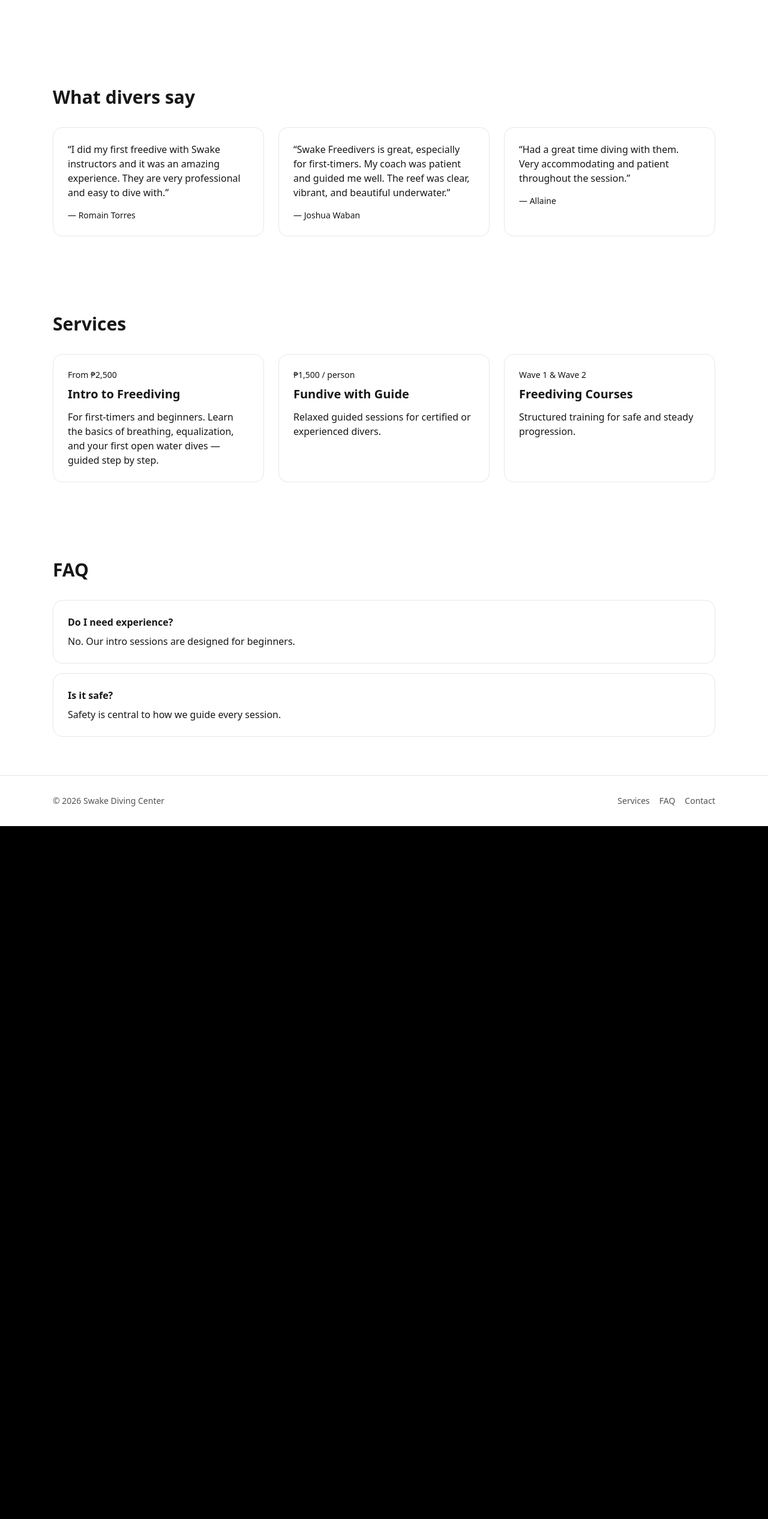
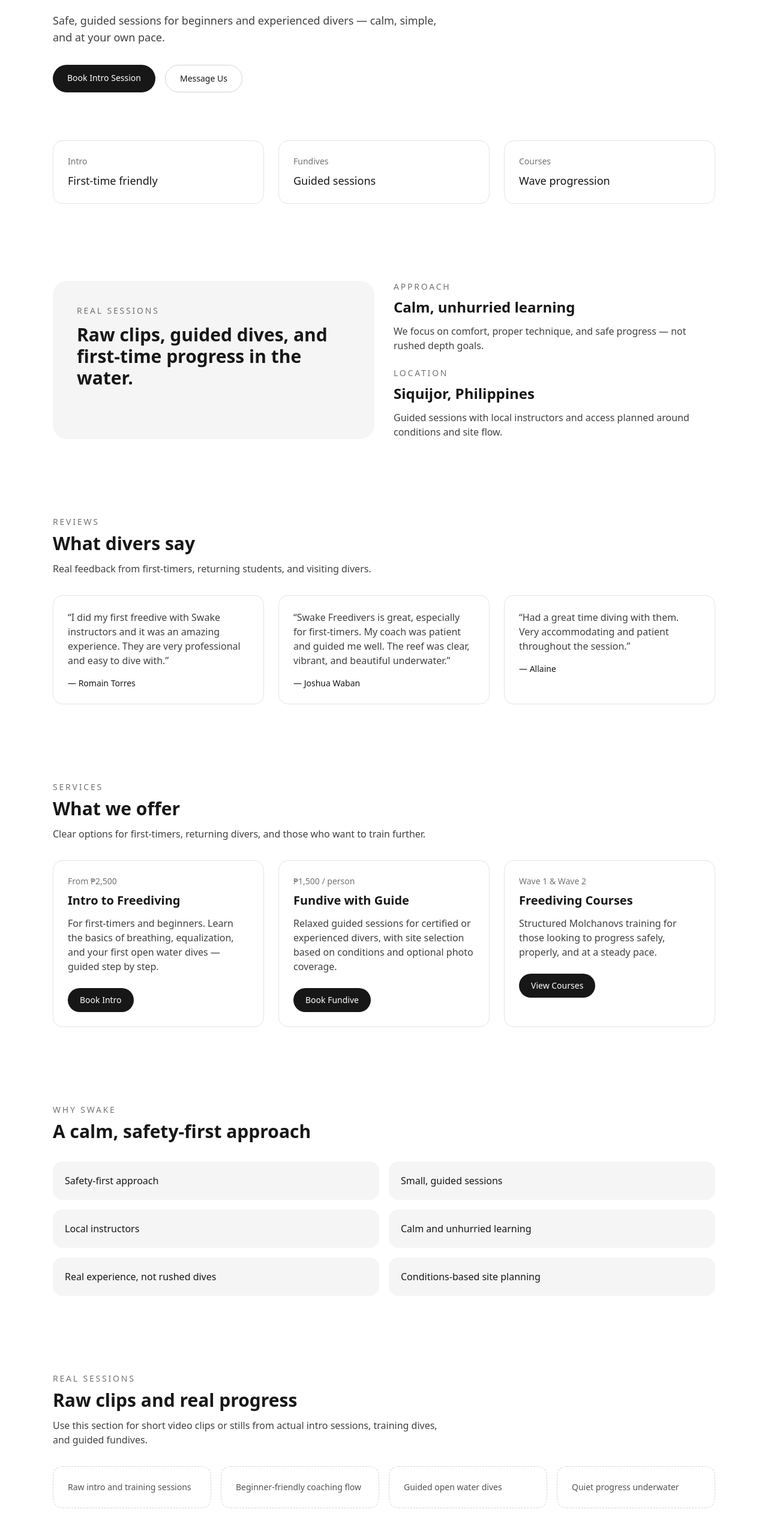
Before and after one commit to cbmserino-cyber/swake-diving-center, a Next.js app: page / in a window 1280 px wide. Shown: the part 265-2797 px from the top of the page at 60% size. Before the commit the page ends 1642 px from the top, so only its background shows below. Built offline with nearby package versions, Linux system fonts and the light colour scheme.

Commit message:
Update swake-website.tsx with swake color schemes

```diff
--- a/components/swake-website.tsx
+++ b/components/swake-website.tsx
@@ -29,14 +29,14 @@ export function SwakeWebsite() {
       title: "Fundive with Guide",
       price: "₱1,500 / person",
       description:
-        "Relaxed guided sessions for certified or experienced divers.",
+        "Relaxed guided sessions for certified or experienced divers, with site selection based on conditions and optional photo coverage.",
       cta: "Book Fundive",
     },
     {
       title: "Freediving Courses",
       price: "Wave 1 & Wave 2",
       description:
-        "Structured training for safe and steady progression.",
+        "Structured Molchanovs training for those looking to progress safely, properly, and at a steady pace.",
       cta: "View Courses",
     },
   ];
@@ -44,25 +44,33 @@ export function SwakeWebsite() {
   const faqs = [
     {
       q: "Do I need experience?",
-      a: "No. Our intro sessions are designed for beginners.",
+      a: "No. Our intro sessions are designed for first-timers and beginners.",
     },
     {
       q: "Is it safe?",
-      a: "Safety is central to how we guide every session.",
+      a: "Safety is central to how we teach and guide every session.",
     },
+    {
+      q: "What should I bring?",
+      a: "Swimwear, towel, water, and a relaxed mindset. We will guide you through the rest.",
+    },
+  ];
+
+  const gallery = [
+    "Raw intro and training sessions",
+    "Beginner-friendly coaching flow",
+    "Guided open water dives",
+    "Quiet progress underwater",
   ];
 
   return (
     <div className="min-h-screen bg-white text-neutral-900">
-
-      {/* HEADER */}
       <header className="border-b border-neutral-200">
-        <div className="mx-auto flex max-w-6xl items-center justify-between px-6 py-5">
+        <div className="mx-auto max-w-6xl px-6 py-5 flex items-center justify-between">
           <div>
             <p className="text-xl font-semibold">Swake Diving Center</p>
             <p className="text-sm text-neutral-600">Siquijor</p>
           </div>
-
           <nav className="hidden md:flex gap-6 text-sm">
             <a href="#services">Services</a>
             <a href="#why-swake">Why Swake</a>
@@ -72,25 +80,99 @@ export function SwakeWebsite() {
         </div>
       </header>
 
-      {/* HERO */}
       <section className="mx-auto max-w-6xl px-6 py-20">
-        <h1 className="text-5xl font-semibold">
+        <p className="mb-3 text-sm uppercase tracking-[0.2em] text-neutral-500">
+          Safe • Guided • Local
+        </p>
+        <h1 className="max-w-3xl text-5xl font-semibold leading-tight">
           Learn freediving in Siquijor.
         </h1>
-        <p className="mt-6 text-neutral-700">
-          Safe, guided sessions — calm and simple.
+        <p className="mt-6 max-w-2xl text-lg text-neutral-700">
+          Safe, guided sessions for beginners and experienced divers — calm,
+          simple, and at your own pace.
         </p>
+        <div className="mt-8 flex flex-wrap gap-4">
+          <a
+            href="#contact"
+            className="rounded-full bg-neutral-900 px-6 py-3 text-sm font-medium text-white"
+          >
+            Book Intro Session
+          </a>
+          <a
+            href="https://wa.me/639066293634"
+            className="rounded-full border border-neutral-300 px-6 py-3 text-sm font-medium"
+          >
+            Message Us
+          </a>
+        </div>
       </section>
 
-      {/* REVIEWS */}
+      <section className="mx-auto grid max-w-6xl gap-6 px-6 pb-16 md:grid-cols-3">
+        <div className="rounded-2xl border border-neutral-200 p-6">
+          <p className="text-sm text-neutral-500">Intro</p>
+          <p className="mt-2 text-lg font-medium">First-time friendly</p>
+        </div>
+        <div className="rounded-2xl border border-neutral-200 p-6">
+          <p className="text-sm text-neutral-500">Fundives</p>
+          <p className="mt-2 text-lg font-medium">Guided sessions</p>
+        </div>
+        <div className="rounded-2xl border border-neutral-200 p-6">
+          <p className="text-sm text-neutral-500">Courses</p>
+          <p className="mt-2 text-lg font-medium">Wave progression</p>
+        </div>
+      </section>
+
+      <section className="mx-auto grid max-w-6xl gap-8 px-6 py-16 md:grid-cols-2">
+        <div className="rounded-3xl bg-neutral-100 p-10">
+          <p className="text-sm uppercase tracking-[0.2em] text-neutral-500">
+            Real sessions
+          </p>
+          <h2 className="mt-3 text-3xl font-semibold">
+            Raw clips, guided dives, and first-time progress in the water.
+          </h2>
+        </div>
+        <div className="grid gap-6">
+          <div>
+            <p className="text-sm uppercase tracking-[0.2em] text-neutral-500">
+              Approach
+            </p>
+            <h3 className="mt-2 text-2xl font-semibold">
+              Calm, unhurried learning
+            </h3>
+            <p className="mt-3 text-neutral-700">
+              We focus on comfort, proper technique, and safe progress — not
+              rushed depth goals.
+            </p>
+          </div>
+          <div>
+            <p className="text-sm uppercase tracking-[0.2em] text-neutral-500">
+              Location
+            </p>
+            <h3 className="mt-2 text-2xl font-semibold">
+              Siquijor, Philippines
+            </h3>
+            <p className="mt-3 text-neutral-700">
+              Guided sessions with local instructors and access planned around
+              conditions and site flow.
+            </p>
+          </div>
+        </div>
+      </section>
+
       <section className="mx-auto max-w-6xl px-6 py-16">
-        <h2 className="text-3xl font-semibold">What divers say</h2>
-
+        <p className="text-sm uppercase tracking-[0.2em] text-neutral-500">
+          Reviews
+        </p>
+        <h2 className="mt-2 text-3xl font-semibold">What divers say</h2>
+        <p className="mt-3 max-w-2xl text-neutral-700">
+          Real feedback from first-timers, returning students, and visiting
+          divers.
+        </p>
         <div className="mt-8 grid gap-6 md:grid-cols-3">
           {reviews.map((review, index) => (
-            <div key={index} className="border p-6 rounded-2xl">
-              <p>“{review.quote}”</p>
-              <p className="mt-4 text-sm font-medium">
+            <div key={index} className="rounded-2xl border border-neutral-200 p-6">
+              <p className="text-neutral-700">“{review.quote}”</p>
+              <p className="mt-4 text-sm font-medium text-neutral-900">
                 — {review.author}
               </p>
             </div>
@@ -98,44 +180,147 @@ export function SwakeWebsite() {
         </div>
       </section>
 
-      {/* SERVICES */}
       <section id="services" className="mx-auto max-w-6xl px-6 py-16">
-        <h2 className="text-3xl font-semibold">Services</h2>
-
+        <p className="text-sm uppercase tracking-[0.2em] text-neutral-500">
+          Services
+        </p>
+        <h2 className="mt-2 text-3xl font-semibold">What we offer</h2>
+        <p className="mt-3 max-w-2xl text-neutral-700">
+          Clear options for first-timers, returning divers, and those who want
+          to train further.
+        </p>
         <div className="mt-8 grid gap-6 md:grid-cols-3">
           {services.map((service) => (
-            <div key={service.title} className="border p-6 rounded-2xl">
-              <p className="text-sm">{service.price}</p>
-              <h3 className="mt-2 text-xl font-semibold">
-                {service.title}
-              </h3>
-              <p className="mt-3">{service.description}</p>
+            <div
+              key={service.title}
+              className="rounded-2xl border border-neutral-200 p-6"
+            >
+              <p className="text-sm text-neutral-500">{service.price}</p>
+              <h3 className="mt-2 text-xl font-semibold">{service.title}</h3>
+              <p className="mt-3 text-neutral-700">{service.description}</p>
+              <a
+                href="#contact"
+                className="mt-6 inline-block rounded-full bg-neutral-900 px-5 py-2.5 text-sm font-medium text-white"
+              >
+                {service.cta}
+              </a>
             </div>
           ))}
         </div>
       </section>
 
-      {/* FAQ */}
-      <section id="faq" className="mx-auto max-w-6xl px-6 py-16">
-        <h2 className="text-3xl font-semibold">FAQ</h2>
-
-        <div className="mt-8 space-y-4">
-          {faqs.map((faq) => (
-            <div key={faq.q} className="border p-6 rounded-2xl">
-              <h3 className="font-semibold">{faq.q}</h3>
-              <p className="mt-2">{faq.a}</p>
+      <section id="why-swake" className="mx-auto max-w-6xl px-6 py-16">
+        <p className="text-sm uppercase tracking-[0.2em] text-neutral-500">
+          Why Swake
+        </p>
+        <h2 className="mt-2 text-3xl font-semibold">A calm, safety-first approach</h2>
+        <div className="mt-8 grid gap-4 md:grid-cols-2">
+          {[
+            "Safety-first approach",
+            "Small, guided sessions",
+            "Local instructors",
+            "Calm and unhurried learning",
+            "Real experience, not rushed dives",
+            "Conditions-based site planning",
+          ].map((item) => (
+            <div key={item} className="rounded-2xl bg-neutral-100 p-5">
+              {item}
             </div>
           ))}
         </div>
       </section>
 
-      {/* FOOTER */}
+      <section className="mx-auto max-w-6xl px-6 py-16">
+        <p className="text-sm uppercase tracking-[0.2em] text-neutral-500">
+          Real sessions
+        </p>
+        <h2 className="mt-2 text-3xl font-semibold">Raw clips and real progress</h2>
+        <p className="mt-3 max-w-2xl text-neutral-700">
+          Use this section for short video clips or stills from actual intro
+          sessions, training dives, and guided fundives.
+        </p>
+        <div className="mt-8 grid gap-4 md:grid-cols-4">
+          {gallery.map((item) => (
+            <div key={item} className="rounded-2xl border border-dashed border-neutral-300 p-6 text-sm text-neutral-600">
+              {item}
+            </div>
+          ))}
+        </div>
+      </section>
+
+      <section className="mx-auto max-w-6xl px-6 py-16">
+        <p className="text-sm uppercase tracking-[0.2em] text-neutral-500">
+          Booking flow
+        </p>
+        <h2 className="mt-2 text-3xl font-semibold">Simple process</h2>
+        <div className="mt-8 grid gap-4 md:grid-cols-3">
+          {[
+            ["1", "Message us or book your slot"],
+            ["2", "Choose your schedule"],
+            ["3", "Show up and dive"],
+          ].map(([num, text]) => (
+            <div key={num} className="rounded-2xl border border-neutral-200 p-6">
+              <p className="text-2xl font-semibold">{num}</p>
+              <p className="mt-2 text-neutral-700">{text}</p>
+            </div>
+          ))}
+        </div>
+      </section>
+
+      <section id="faq" className="mx-auto max-w-6xl px-6 py-16">
+        <p className="text-sm uppercase tracking-[0.2em] text-neutral-500">FAQ</p>
+        <h2 className="mt-2 text-3xl font-semibold">New to freediving?</h2>
+        <p className="mt-3 max-w-2xl text-neutral-700">
+          No experience needed. We guide you step by step, with a strong focus
+          on safety, comfort, and proper technique.
+        </p>
+        <div className="mt-8 grid gap-6">
+          {faqs.map((faq) => (
+            <div key={faq.q} className="rounded-2xl border border-neutral-200 p-6">
+              <h3 className="text-xl font-semibold">{faq.q}</h3>
+              <p className="mt-3 text-neutral-700">{faq.a}</p>
+            </div>
+          ))}
+        </div>
+      </section>
+
+      <section id="contact" className="mx-auto max-w-6xl px-6 py-16">
+        <p className="text-sm uppercase tracking-[0.2em] text-neutral-500">
+          Book with us
+        </p>
+        <h2 className="mt-2 text-3xl font-semibold">Ready to dive?</h2>
+        <p className="mt-3 max-w-2xl text-neutral-700">
+          Whether it’s your first time or you’re coming back to train, we keep
+          things safe, clear, and simple.
+        </p>
+        <div className="mt-8 flex flex-wrap gap-4">
+          <a
+            href="https://wa.me/639066293634"
+            className="rounded-full bg-neutral-900 px-6 py-3 text-sm font-medium text-white"
+          >
+            Message Us on WhatsApp
+          </a>
+          <a
+            href="https://www.instagram.com/swakefreedivers_siquijor/"
+            className="rounded-full border border-neutral-300 px-6 py-3 text-sm font-medium"
+          >
+            Visit Instagram
+          </a>
+        </div>
+
+        <div className="mt-10 grid gap-3 text-neutral-700">
+          <p>Location: Siquijor, Philippines</p>
+          <p>Instagram: @swakefreedivers_siquijor</p>
+          <p>WhatsApp: +63 906 629 3634</p>
+          <p>Hours: By schedule and weather conditions</p>
+        </div>
+      </section>
+
       <footer className="border-t border-neutral-200">
-        <div className="mx-auto max-w-6xl px-6 py-8 flex flex-col md:flex-row justify-between">
+        <div className="mx-auto max-w-6xl px-6 py-8 flex flex-col gap-4 md:flex-row md:items-center md:justify-between">
           <p className="text-sm text-neutral-600">
-            © {new Date().getFullYear()} Swake Diving Center
+            © {new Date().getFullYear()} Swake Diving Center. All rights reserved.
           </p>
-
           <div className="flex gap-4 text-sm text-neutral-600">
             <a href="#services">Services</a>
             <a href="#faq">FAQ</a>
@@ -143,7 +328,6 @@ export function SwakeWebsite() {
           </div>
         </div>
       </footer>
-
     </div>
   );
 }
```
